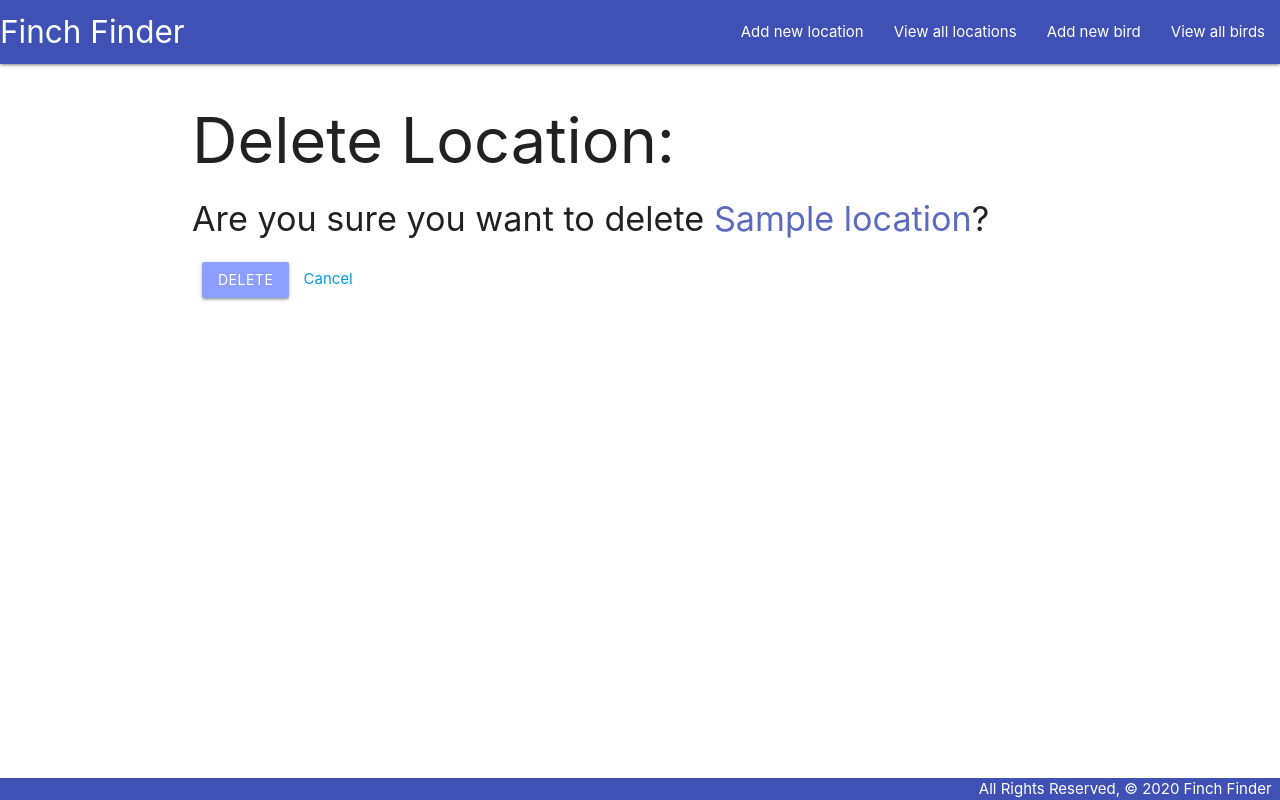
After one commit to TCashion/finch-finder, a Django app: page /locations/1/delete/ in a window 1280 px wide. The commit adds this page. Run offline with Django 3.2, Linux system fonts and the light colour scheme; tables that the repository leaves empty hold one stand-in row (values such as "Sample post").

Commit message:
add delete locations functionality

```diff
--- /dev/null
+++ b/main_app/templates/main_app/location_confirm_delete.html
@@ -0,0 +1,15 @@
+{% extends 'base.html' %}
+
+{% block content %}
+
+<h1>Delete Location:</h1>
+
+<h4>Are you sure you want to delete <span class="indigo-text text-lighten-1">{{ object.name }}</span>?</h4>
+
+<form action="" method="POST">
+    {% csrf_token %}
+    <button class="btn crud-btn indigo accent-1">DELETE</button>
+    <a href="{% url 'locations_detail' location.id %}">Cancel</a>
+</form>
+
+{% endblock %}
--- a/main_app/templates/main_app/location_detail.html
+++ b/main_app/templates/main_app/location_detail.html
@@ -15,7 +15,7 @@
         <div class="row crud-btn-container">
             <a href="/locations/" class="btn crud-btn indigo accent-2">Go Back</a>
             <a href="" class="btn crud-btn indigo accent-1">Edit</a>
-            <a href="" class="btn crud-btn indigo accent-1">Delete</a>
+            <a href="{% url 'locations_delete' location.id %}" class="btn crud-btn indigo accent-1">Delete</a>
         </div>
     </div>
 </div>
--- a/main_app/urls.py
+++ b/main_app/urls.py
@@ -11,5 +11,6 @@ urlpatterns = [
     path('birds/<int:bird_id>/add_sighting', views.add_sighting, name='add_sighting'),
     path('locations/', views.locations_index, name='locations_index'),
     path('locations/create/', views.LocationCreate.as_view(), name='locations_create'),
-    path('locations/<int:pk>/', views.LocationDetail.as_view(), name='locations_detail')
+    path('locations/<int:pk>/', views.LocationDetail.as_view(), name='locations_detail'),
+    path('locations/<int:pk>/delete/', views.LocationDelete.as_view(), name='locations_delete')
 ]
--- a/main_app/views.py
+++ b/main_app/views.py
@@ -60,3 +60,8 @@ class LocationCreate(CreateView):
 
 class LocationDetail(DetailView):
     model = Location
+
+
+class LocationDelete(DeleteView):
+    model = Location
+    success_url = '/locations/'
```
